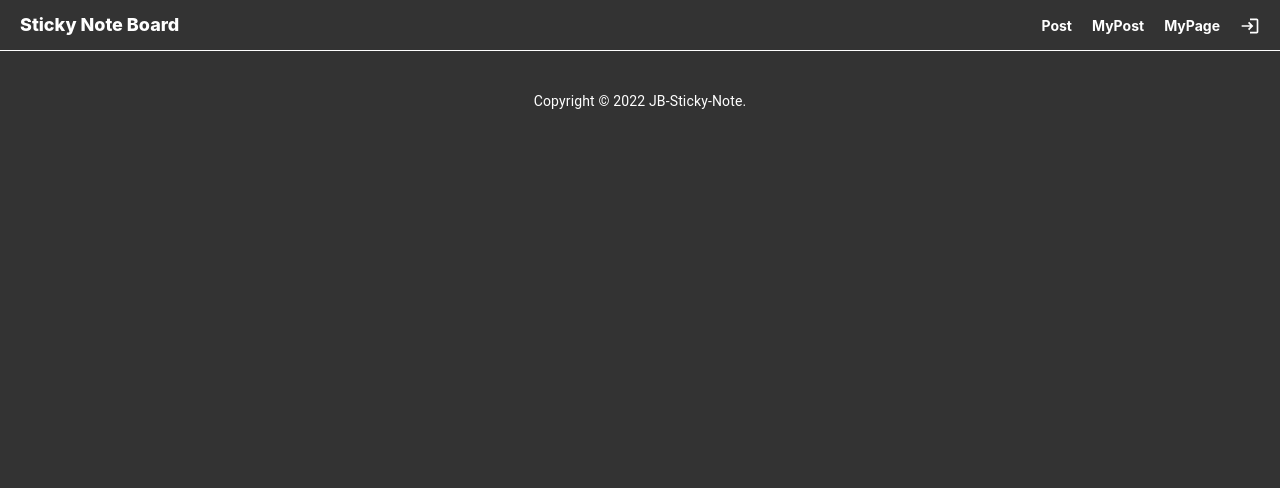
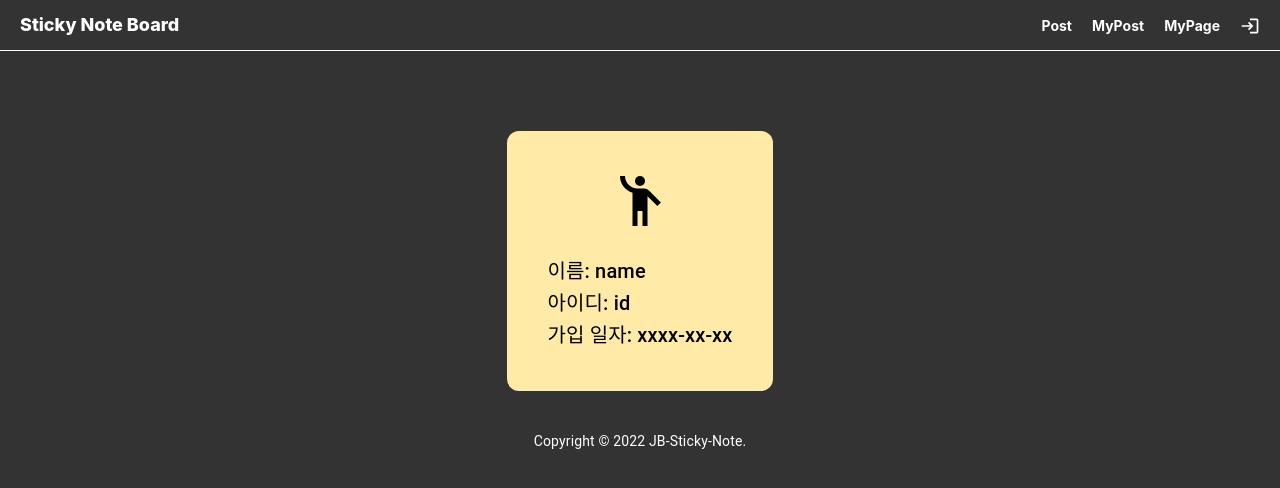
Before and after one commit to EtErNaLiFe12/JB-bday-study-pjt-frontend, a React (Create React App) app: page /mypage in a window 1280 px wide. Shown: the top 488 px of the page. Built offline with nearby package versions, Linux system fonts and the light colour scheme.

Commit message:
feat: mypage added & routes modified

```diff
--- /dev/null
+++ b/src/pages/MyPage.tsx
@@ -0,0 +1,20 @@
+import { Box, Container, Typography } from "@mui/material";
+// import AccessibilityNewRoundedIcon from '@mui/icons-material/AccessibilityNewRounded';
+import EmojiPeopleIcon from '@mui/icons-material/EmojiPeople';
+
+const MyPage = () => {
+  return (
+      <>
+        <Container maxWidth="xs" sx={{ display: 'flex', justifyContent: 'center'}}>
+          <Box sx={{ mt: 10, color: '#000', bgcolor: 'rgba(255, 234, 167,1)', p:5, borderRadius: 3}}>
+            <EmojiPeopleIcon sx={{ width: 60, height: 60, display: 'flex', margin: 'auto', mb: 3}}/>
+            <Typography variant="h6" align="left">이름: name</Typography>
+            <Typography variant="h6" align="left">아이디: id</Typography>
+            <Typography variant="h6" align="left">가입 일자: xxxx-xx-xx</Typography>
+          </Box>
+        </Container>
+      </>
+  )
+}
+
+export default MyPage;
--- a/src/routes/index.tsx
+++ b/src/routes/index.tsx
@@ -13,29 +13,31 @@ const Loading = (Component: ElementType) => (props: any) =>
 </Suspense>
 );
 
-const Router = () => {
-
-    return useRoutes([
+const Router = () =>
+  useRoutes([
     {
-				path: '/', element: <LayOut/>,
+      path: '/',
+      element: <LayOut />,
       children: [
-					{element: <Navigate to="/home" replace/>, index:true },
-					{path: '/home', element: <HomePage/>},
-					{path: '/login', element: <Login/>},
-					{path: '/postDetail', element: <PostDetail/>},
-					{path: '/post', element: <Post/>},
-					{path: '/postList', element: <PostList/>},
-					{path: '/register', element: <Register/>},
-				]
+        { element: <Navigate to="/home" replace />, index: true },
+        { path: '/home', element: <HomePage /> },
+        { path: '/login', element: <Login /> },
+        { path: '/postdetail', element: <PostDetail /> },
+        { path: '/edit', element: <EditPage /> },
+        { path: '/mypost', element: <MyPost /> },
+        { path: '/mypage', element: <MyPage /> },
+        { path: '/register', element: <Register /> },
+      ],
     },
     {
-				path: '*', element: <LayOut/>,
+      path: '*',
+      element: <LayOut />,
       children: [
-					{ path: 'error404', element: <Error404/> }
-				]
-			}
-		])
-}
+        { path: '*', element: <Navigate to="/error404" replace /> },
+        { path: 'error404', element: <Error404 /> },
+      ],
+    },
+  ]);
 
 export default Router;
 
@@ -43,8 +45,9 @@ export default Router;
 // Routes
 const HomePage = Loading(lazy(() => import('../pages/HomePage')));
 const Login = Loading(lazy(() => import('../pages/Login')));
-const Post = Loading(lazy(() => import('../pages/Post')));
+const EditPage = Loading(lazy(() => import('../pages/Edit')));
 const PostDetail = Loading(lazy(() => import('../pages/PostDetail')));
-const PostList = Loading(lazy(() => import('../pages/PostList')));
+const MyPost = Loading(lazy(() => import('../pages/MyPost')));
+const MyPage = Loading(lazy(() => import('../pages/MyPage')));
 const Register = Loading(lazy(() => import('../pages/Register')));
 const Error404 = Loading(lazy(() => import('../pages/Error404')));
```
Lines whose indentation alone changed are shown as unchanged.
